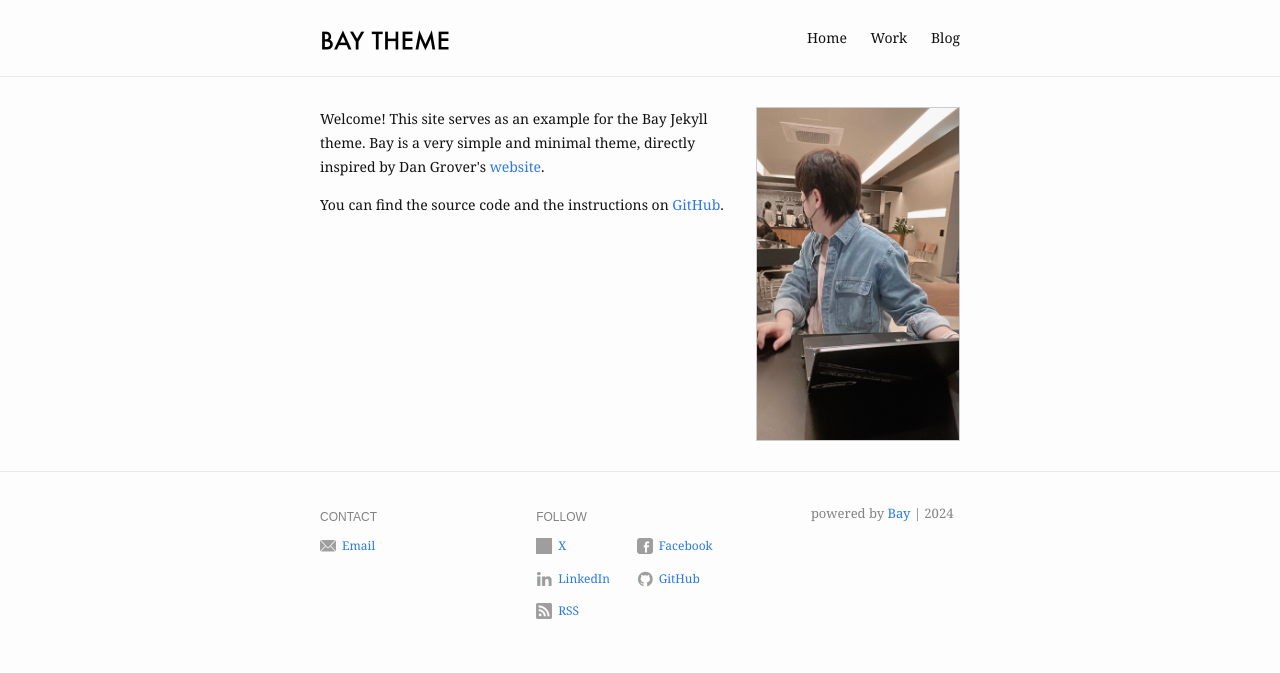
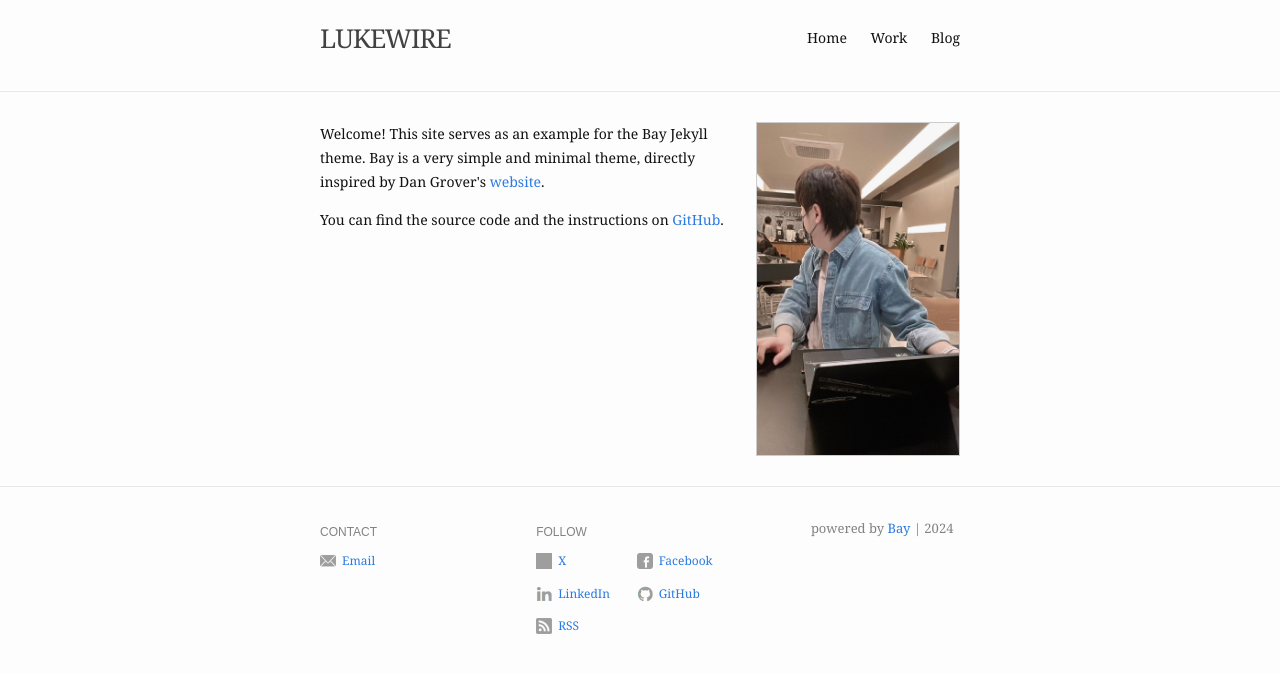
Before and after one commit to lukewire129/data, a Jekyll site: the page built from index.md, in a window 1280 px wide. Shown: the top 673 px of the page. Built offline with Jekyll 4.4.1, drawn with Linux system fonts in a browser that asks for light colours.

Commit message:
update .

```diff
--- a/_includes/header.html
+++ b/_includes/header.html
@@ -1,7 +1,7 @@
 <header class="site-header">
   <div class="wrapper">
     <a class="site-title" href="{{ "" | prepend: site.baseurl | prepend: site.url }}/">
-      <img src="{{ "/assets/img/title.png" | absolute_url }}" alt="{{ site.title }}" />
+      <P>LUKEWIRE</P>
     </a>
 
     <nav class="site-nav">
```
